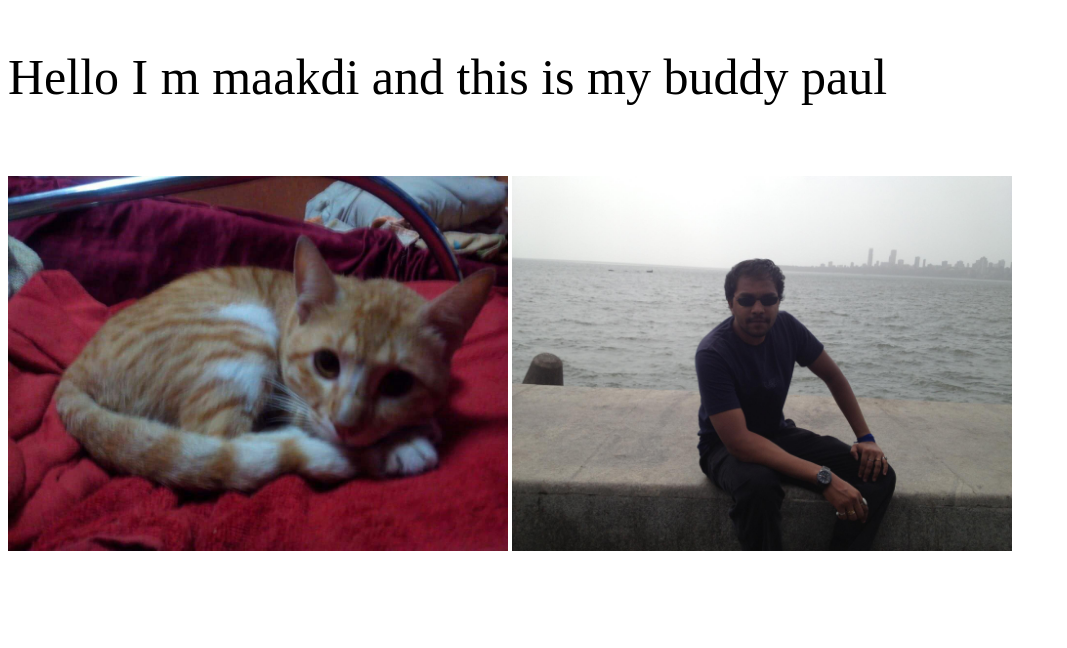
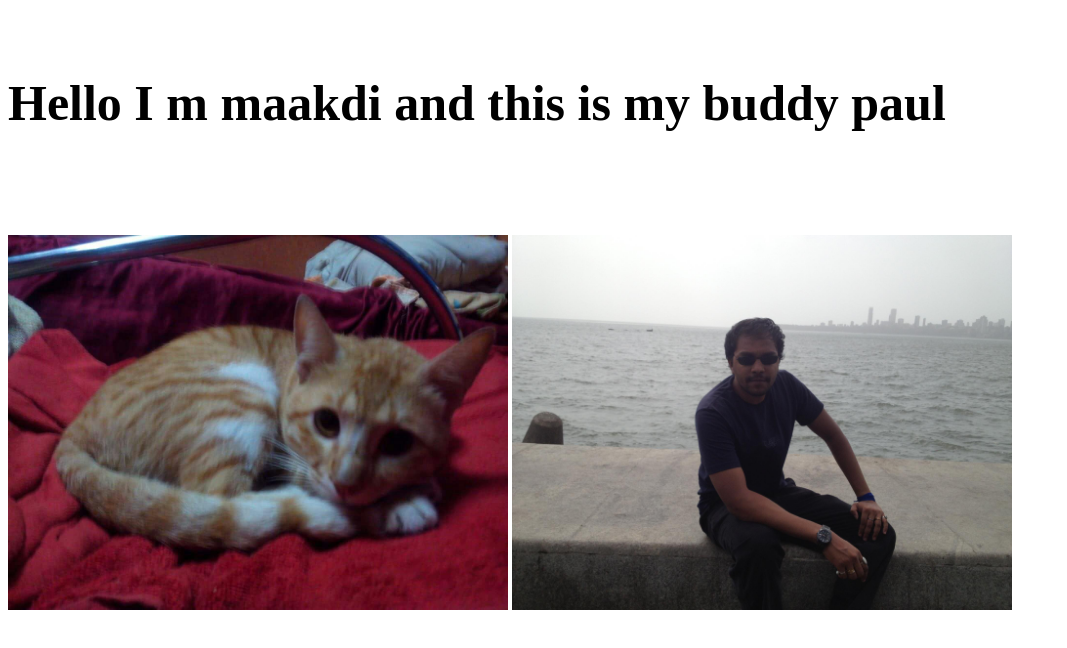
Before and after one commit to dinnypaul/dinnypaul.github.com, a plain HTML site: page index.html in a window 1280 px wide. Shown: the whole page, without its empty margins (0-1067 px from the left). Drawn offline with Linux system fonts and the light colour scheme.

Commit message:
Update index.html

```diff
--- a/index.html
+++ b/index.html
@@ -1,10 +1,11 @@
-<!DOCTYPE html>
+<!DOCTYPE html><html lang="en-US">
 <head>
+<title>Welcome To Maakdi.com</title><meta name='viewport' content='width=device-width,  initial-scale=1'>
 <link rel="shortcut icon" href="./favicon.ico" type="image/x-icon">
 <link rel="icon" href="./favicon.ico" type="image/x-icon">
 </head>
 <body>
-<div style="padding-top:40px;padding-bottom:70px;font-size:50px;">Hello I m maakdi and this is my buddy paul </div>
+<h1 style="padding-top:40px;padding-bottom:70px;font-size:50px;">Hello I m maakdi and this is my buddy paul </h1>
 <img src="maakdi.jpg" alt="maakdi"  width="500">
 <img src="paul.jpg" alt="paul"  width="500">
 </body>
```
